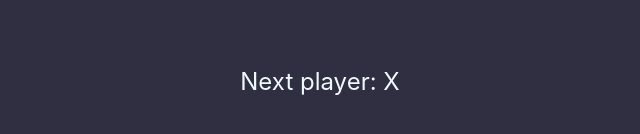
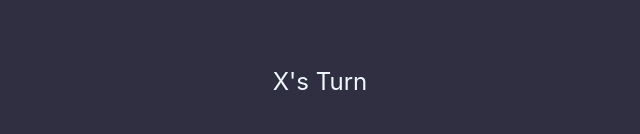
Before and after one commit to davebroc/Tic-Tac-Toe, a React (Create React App) app: page / in a window 1280 px wide. Shown: the part 602-736 px from the top of the page, without its empty margins (320-960 px from the left). Built offline with nearby package versions, Linux system fonts and the light colour scheme.

Commit message:
Semantics

```diff
--- a/src/components/Game.tsx
+++ b/src/components/Game.tsx
@@ -18,7 +18,7 @@ const Game: React.FC = () => {
             ? `Winner: ${winner}`
             : draw
                 ? "It's a draw!"
-                : `Next player: ${isHumanTurn ? humanSymbol : agentSymbol}`;
+                : `${isHumanTurn ? humanSymbol : agentSymbol}'s Turn`;
 
         setStatus(statusText);
 
```
Also changed, not shown: 1 other file (tests, documents, lock files or other folders).
